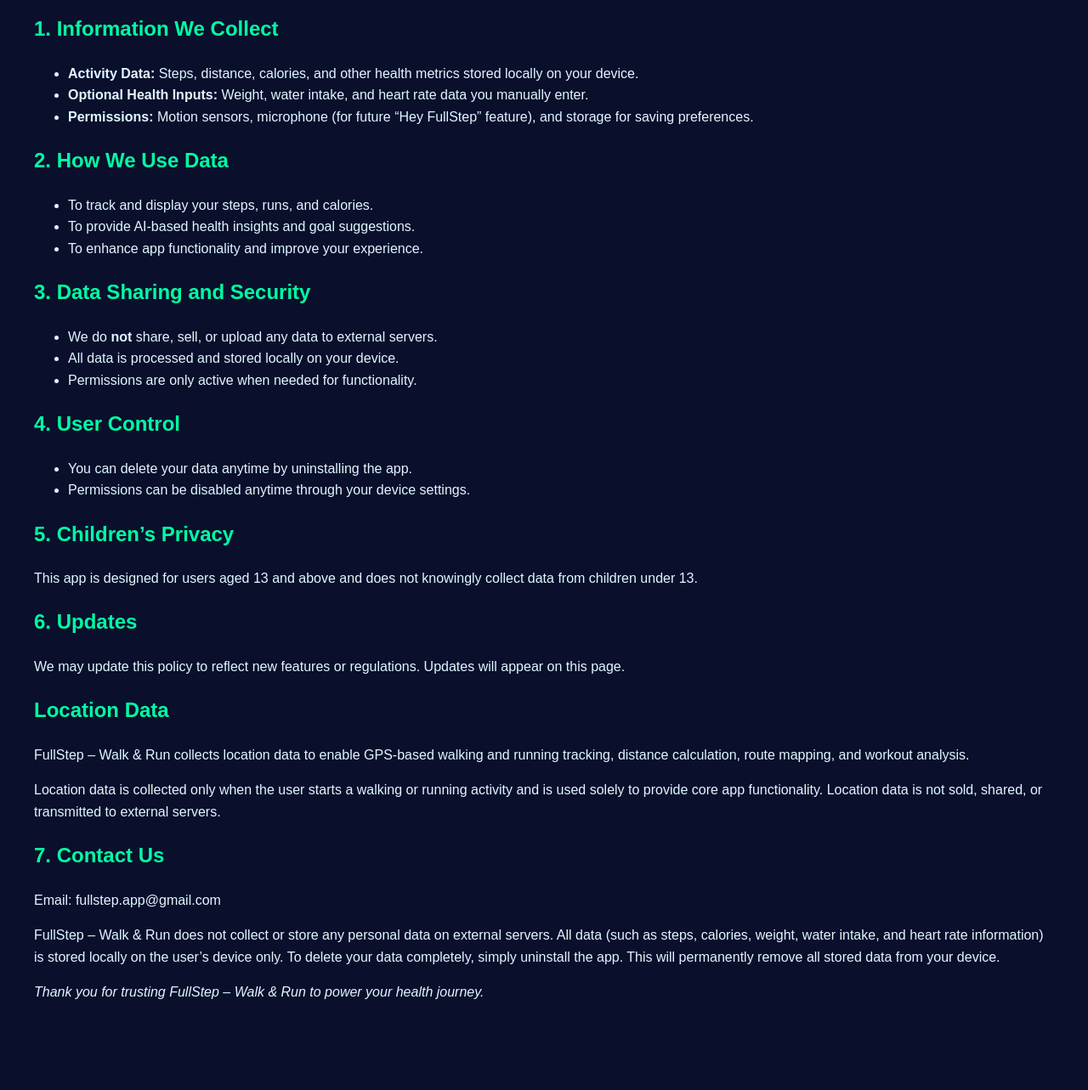
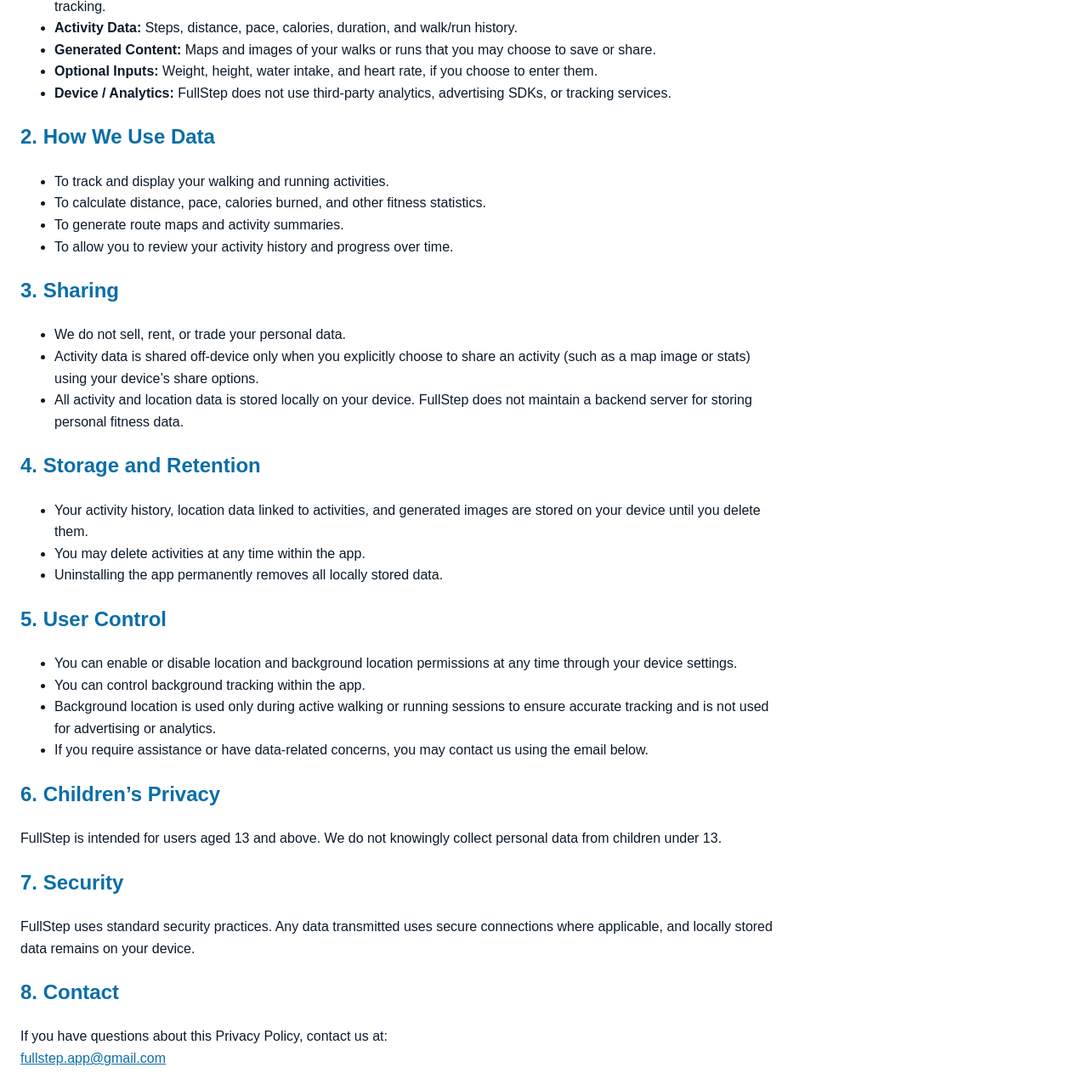
Before and after one commit to fullstep-app/fullstep-privacy-policy, a plain HTML site: page index.html in a window 1280 px wide. Shown: the part 257-1540 px from the top of the page at 85% size. Before the commit the page ends 1478 px from the top, so only its background shows below. Drawn offline with Linux system fonts and the light colour scheme.

Commit message:
Update index.html

```diff
--- a/index.html
+++ b/index.html
@@ -1,78 +1,85 @@
-index.html
 <!DOCTYPE html>
 <html lang="en">
 <head>
-  <meta charset="UTF-8" />
-  <meta name="viewport" content="width=device-width, initial-scale=1.0" />
-  <title>FullStep – Walk & Run Privacy Policy</title>
+  <meta charset="UTF-8">
+  <meta name="viewport" content="width=device-width, initial-scale=1.0">
+  <title>Privacy Policy – FullStep Walk & Run</title>
   <style>
     body {
       font-family: Arial, sans-serif;
-      background-color: #0a0f2c;
-      color: #e0f7ff;
-      margin: 40px;
+      margin: 24px;
       line-height: 1.6;
+      color: #0c1a2a;
+      max-width: 900px;
     }
-    h1 { color: #00e0ff; }
-    h2 { color: #00ffa3; }
-    a { color: #00e0ff; }
+    h1, h2 {
+      color: #0a6ea8;
+    }
+    a {
+      color: #0a6ea8;
+    }
   </style>
 </head>
 <body>
+
   <h1>Privacy Policy for FullStep – Walk & Run</h1>
-  <p><strong>Effective Date:</strong> November 2025</p>
-
-  <p>FullStep – Walk & Run (“the App”, “we”, “our”, or “us”) respects your privacy and is committed to protecting your personal data. This Privacy Policy explains how we handle information within the app.</p>
+  <p><strong>Effective Date:</strong> December 16, 2025</p>
 
   <h2>1. Information We Collect</h2>
   <ul>
-    <li><strong>Activity Data:</strong> Steps, distance, calories, and other health metrics stored locally on your device.</li>
-    <li><strong>Optional Health Inputs:</strong> Weight, water intake, and heart rate data you manually enter.</li>
-    <li><strong>Permissions:</strong> Motion sensors, microphone (for future “Hey FullStep” feature), and storage for saving preferences.</li>
+    <li><strong>Precise Location:</strong> Collected when you start GPS-based walking or running activities to track distance, pace, and route. If you enable background tracking, location may continue to be collected when the screen is off to ensure accurate activity tracking.</li>
+    <li><strong>Activity Data:</strong> Steps, distance, pace, calories, duration, and walk/run history.</li>
+    <li><strong>Generated Content:</strong> Maps and images of your walks or runs that you may choose to save or share.</li>
+    <li><strong>Optional Inputs:</strong> Weight, height, water intake, and heart rate, if you choose to enter them.</li>
+    <li><strong>Device / Analytics:</strong> FullStep does not use third-party analytics, advertising SDKs, or tracking services.</li>
   </ul>
 
   <h2>2. How We Use Data</h2>
   <ul>
-    <li>To track and display your steps, runs, and calories.</li>
-    <li>To provide AI-based health insights and goal suggestions.</li>
-    <li>To enhance app functionality and improve your experience.</li>
+    <li>To track and display your walking and running activities.</li>
+    <li>To calculate distance, pace, calories burned, and other fitness statistics.</li>
+    <li>To generate route maps and activity summaries.</li>
+    <li>To allow you to review your activity history and progress over time.</li>
   </ul>
 
-  <h2>3. Data Sharing and Security</h2>
+  <h2>3. Sharing</h2>
   <ul>
-    <li>We do <strong>not</strong> share, sell, or upload any data to external servers.</li>
-    <li>All data is processed and stored locally on your device.</li>
-    <li>Permissions are only active when needed for functionality.</li>
+    <li>We do not sell, rent, or trade your personal data.</li>
+    <li>Activity data is shared off-device only when you explicitly choose to share an activity (such as a map image or stats) using your device’s share options.</li>
+    <li>All activity and location data is stored locally on your device. FullStep does not maintain a backend server for storing personal fitness data.</li>
   </ul>
 
-  <h2>4. User Control</h2>
+  <h2>4. Storage and Retention</h2>
   <ul>
-    <li>You can delete your data anytime by uninstalling the app.</li>
-    <li>Permissions can be disabled anytime through your device settings.</li>
+    <li>Your activity history, location data linked to activities, and generated images are stored on your device until you delete them.</li>
+    <li>You may delete activities at any time within the app.</li>
+    <li>Uninstalling the app permanently removes all locally stored data.</li>
   </ul>
 
-  <h2>5. Children’s Privacy</h2>
-  <p>This app is designed for users aged 13 and above and does not knowingly collect data from children under 13.</p>
+  <h2>5. User Control</h2>
+  <ul>
+    <li>You can enable or disable location and background location permissions at any time through your device settings.</li>
+    <li>You can control background tracking within the app.</li>
+    <li>Background location is used only during active walking or running sessions to ensure accurate tracking and is not used for advertising or analytics.</li>
+    <li>If you require assistance or have data-related concerns, you may contact us using the email below.</li>
+  </ul>
 
-  <h2>6. Updates</h2>
-  <p>We may update this policy to reflect new features or regulations. Updates will appear on this page.</p>
-<h2>Location Data</h2>
-<p>
-FullStep – Walk & Run collects location data to enable GPS-based walking and running
-tracking, distance calculation, route mapping, and workout analysis.
-</p>
-<p>
-Location data is collected only when the user starts a walking or running activity
-and is used solely to provide core app functionality. Location data is not sold,
-shared, or transmitted to external servers.
-</p>
+  <h2>6. Children’s Privacy</h2>
+  <p>
+    FullStep is intended for users aged 13 and above. We do not knowingly collect personal data from children under 13.
+  </p>
 
-  <h2>7. Contact Us</h2>
-  <p>Email: fullstep.app@gmail.com</p>
-FullStep – Walk & Run does not collect or store any personal data on external servers.
-All data (such as steps, calories, weight, water intake, and heart rate information) is stored locally on the user’s device only.
-To delete your data completely, simply uninstall the app.
-This will permanently remove all stored data from your device.
-  <p><em>Thank you for trusting FullStep – Walk & Run to power your health journey.</em></p>
+  <h2>7. Security</h2>
+  <p>
+    FullStep uses standard security practices. Any data transmitted uses secure connections where applicable, and locally stored data remains on your device.
+  </p>
+
+  <h2>8. Contact</h2>
+  <p>
+    If you have questions about this Privacy Policy, contact us at:
+    <br>
+    <a href="mailto:fullstep.app@gmail.com">fullstep.app@gmail.com</a>
+  </p>
+
 </body>
 </html>
```
